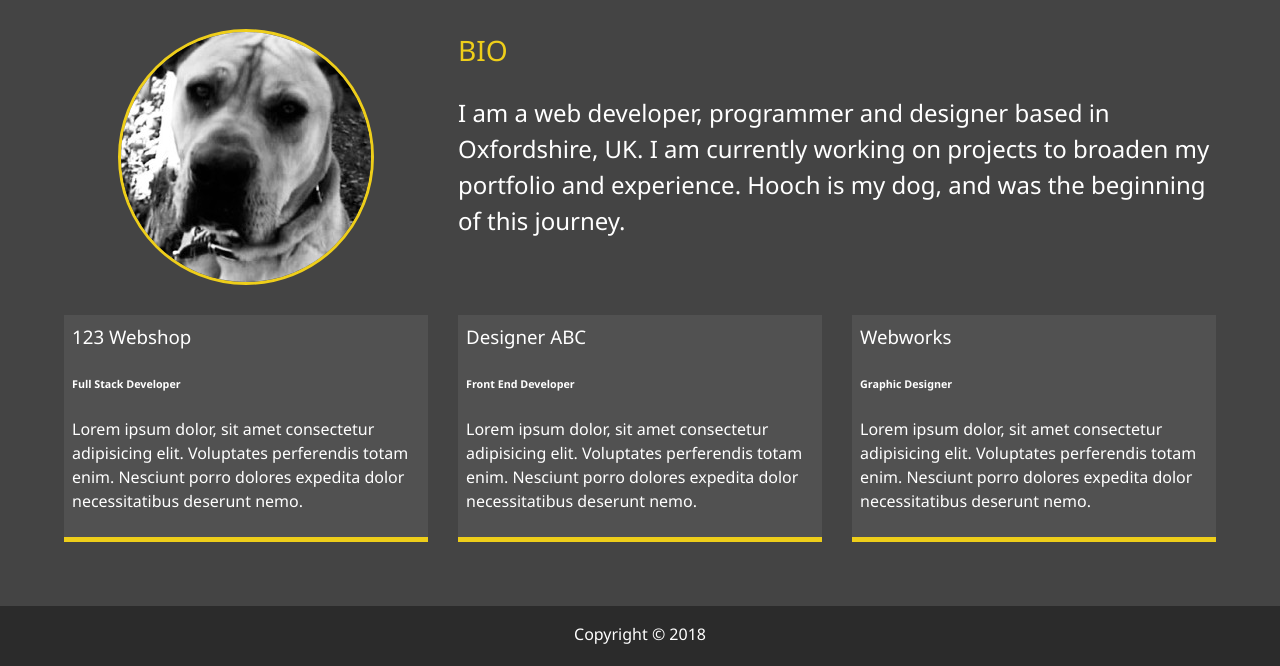
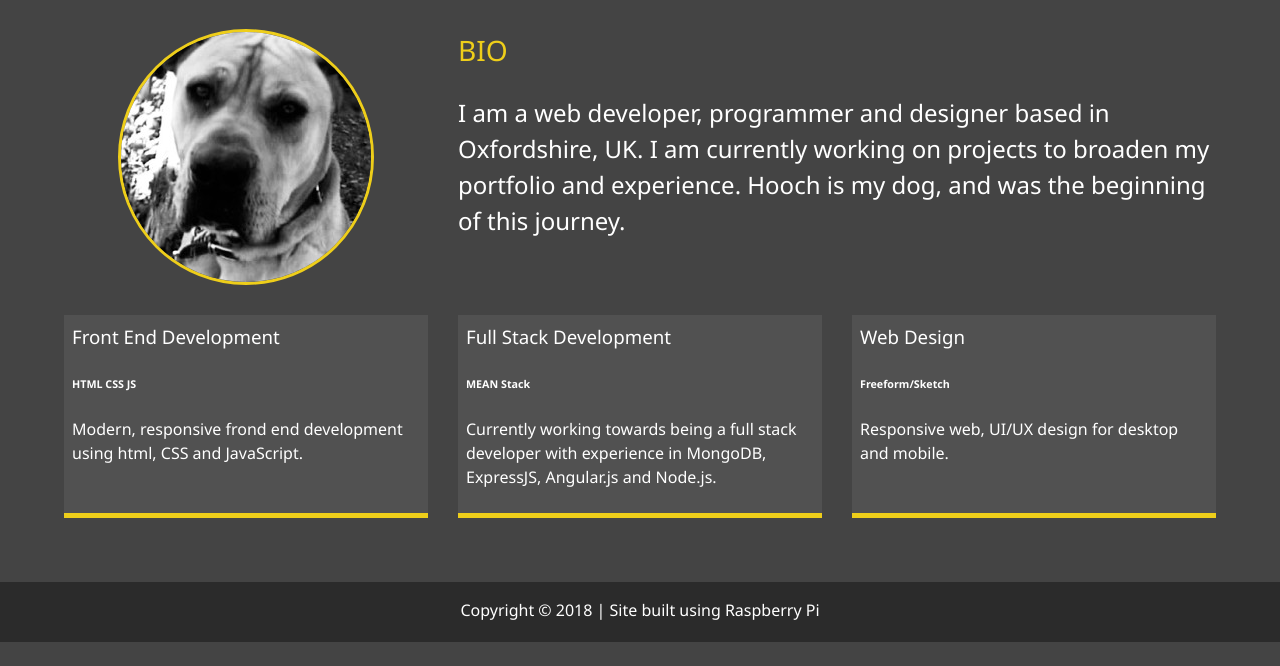
Before and after one commit to muddyraven/modern_portfolio, a website: page dist/about.html in a window 1280 px wide. Shown: the part 253-919 px from the top of the page. After the commit the page ends 895 px from the top, so only its background shows below. Drawn offline with Linux system fonts and the light colour scheme.

Commit message:
About me changes

```diff
--- a/dist/about.html
+++ b/dist/about.html
@@ -66,30 +66,28 @@
             </div>
 
             <div class="job job-1">
-                <h3>123 Webshop</h3>
-                <h6>Full Stack Developer</h6>
-                <p>Lorem ipsum dolor, sit amet consectetur adipisicing elit. Voluptates perferendis totam enim. Nesciunt porro
-                    dolores expedita dolor necessitatibus deserunt nemo.</p>
+                <h3>Front End Development</h3>
+                <h6>HTML CSS JS</h6>
+                <p>Modern, responsive frond end development using html, CSS and JavaScript.</p>
             </div>
 
             <div class="job job-2">
-                <h3>Designer ABC</h3>
-                <h6>Front End Developer</h6>
-                <p>Lorem ipsum dolor, sit amet consectetur adipisicing elit. Voluptates perferendis totam enim. Nesciunt porro
-                    dolores expedita dolor necessitatibus deserunt nemo.</p>
+                <h3>Full Stack Development</h3>
+                <h6>MEAN Stack</h6>
+                <p>Currently working towards being a full stack developer with experience in MongoDB, ExpressJS, Angular.js
+                    and Node.js.</p>
             </div>
 
             <div class="job job-3">
-                <h3>Webworks</h3>
-                <h6>Graphic Designer</h6>
-                <p>Lorem ipsum dolor, sit amet consectetur adipisicing elit. Voluptates perferendis totam enim. Nesciunt porro
-                    dolores expedita dolor necessitatibus deserunt nemo.</p>
+                <h3>Web Design</h3>
+                <h6>Freeform/Sketch</h6>
+                <p>Responsive web, UI/UX design for desktop and mobile.</p>
             </div>
         </div>
     </main>
 
     <footer id="main-footer">
-        Copyright &copy; 2018
+        Copyright &copy; 2018 | Site built using Raspberry Pi
     </footer>
 
     <script src="js/main.js"></script>
```
